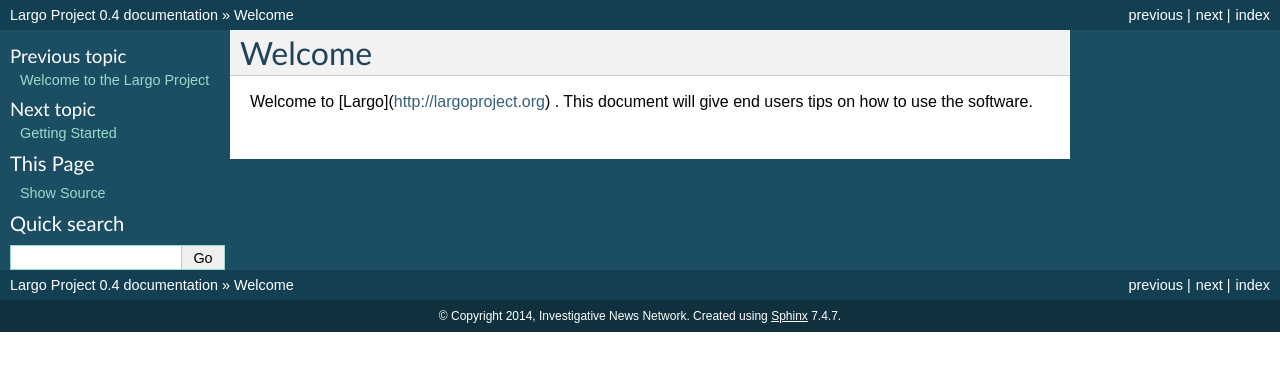
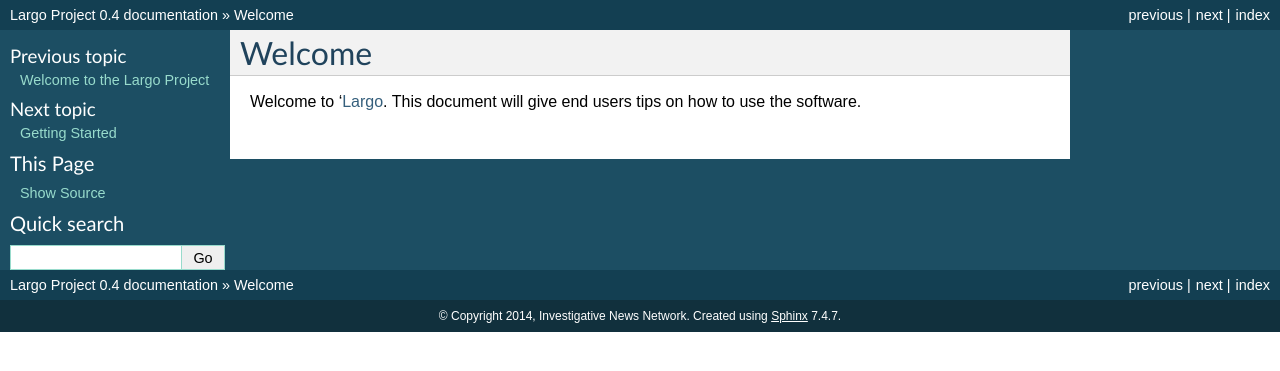
Before and after one commit to argoproject/Argo, a Sphinx documentation site: the page built from docs/users/welcome.rst, in a window 1280 px wide. Shown: the top 371 px of the page. Built offline with Sphinx 7.4.7, drawn with Linux system fonts in a browser that asks for light colours; some of the changed lines change nothing that is shown.

Commit message:
Update welcome.rst
fixed link to largo site

```diff
--- a/docs/users/welcome.rst
+++ b/docs/users/welcome.rst
@@ -1,4 +1,6 @@
 Welcome
 =======
 
-Welcome to [Largo](http://largoproject.org) . This document will give end users tips on how to use the software.
+Welcome to 'Largo_. This document will give end users tips on how to use the software.
+
+.. _Largo: http://http://largoproject.org/
```
